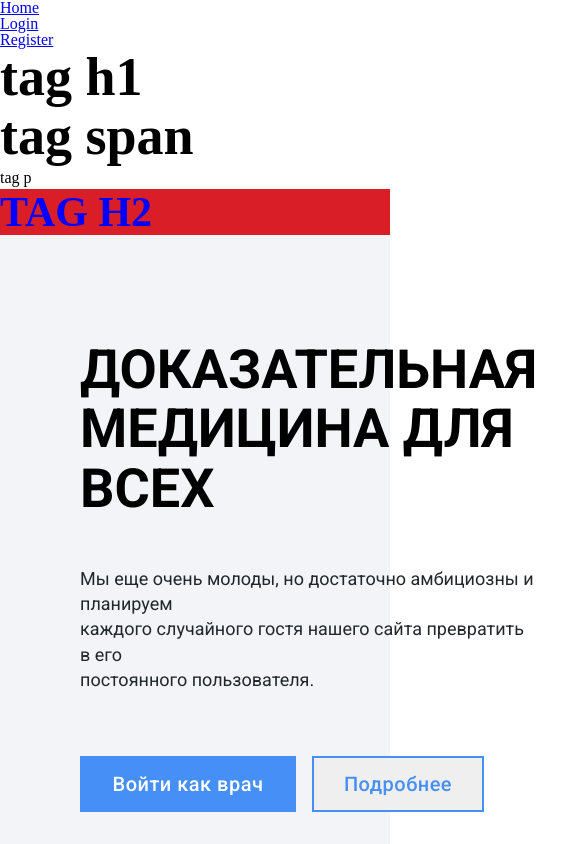
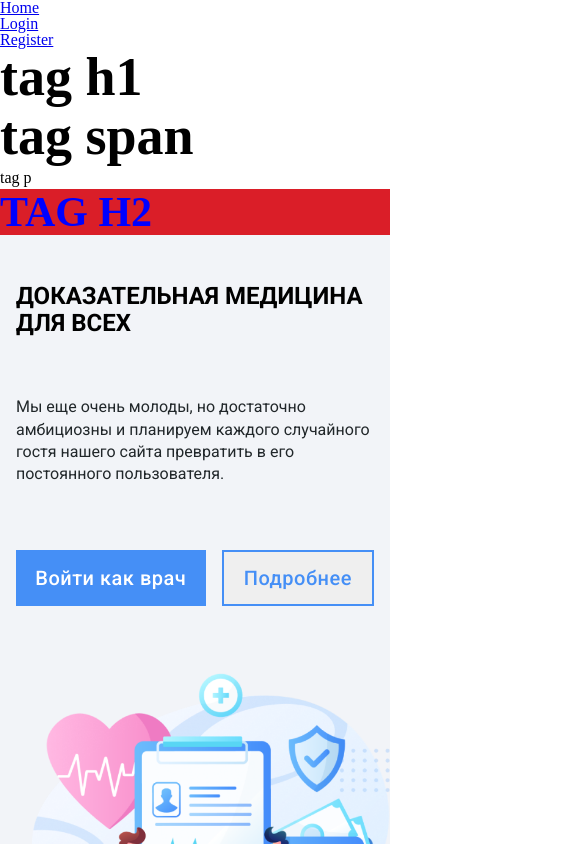
Before and after one commit to Zama21/trafalgar, a React (Vite) app: page /trafalgar/ in a window 390 px wide. Shown: the top 844 px of the page, 585 px wide, since content can reach past the window. Built offline with nearby package versions, Linux system fonts and the light colour scheme.

Commit message:
Обновил верстку и добавил в темы собственные шрифты для адаптива пофиксил ошибку в консоли касательно батон
# Conflicts:
#	src/pages/Home/Section4.tsx

```diff
--- a/src/components/Button.tsx
+++ b/src/components/Button.tsx
@@ -22,6 +22,12 @@ const baseStyles = css`
   justify-content: center;
   text-align: center;
   letter-spacing: 0.5px;
+
+  @media (max-width: 360px) {
+    height: 40px;
+    font-size: 18px;
+    padding: 8px 12px 8px 12px;
+  }
 `;
 
 const primaryStyles = css`
@@ -35,9 +41,9 @@ const secondaryStyles = css`
   border: 2px solid #458ff6;
 `;
 
-const StyledButton = styled.button<ButtonProps>`
+const StyledButton = styled.button<{ $primary?: boolean; height?: string; width?: string; customStyles?: string }>`
   ${baseStyles}
-  ${(props) => (props.primary ? primaryStyles : secondaryStyles)}
+  ${(props) => (props.$primary ? primaryStyles : secondaryStyles)}
     ${(props) =>
     props.height &&
     css`
@@ -57,7 +63,7 @@ const StyledButton = styled.button<ButtonProps>`
 
 const Button: React.FC<ButtonProps> = ({ children, primary, height, width, customStyles }) => {
   return (
-    <StyledButton primary={primary} height={height} width={width} customStyles={customStyles}>
+    <StyledButton $primary={primary} height={height} width={width} customStyles={customStyles}>
       {children}
     </StyledButton>
   );
--- a/src/pages/Home/Section1.tsx
+++ b/src/pages/Home/Section1.tsx
@@ -1,67 +1,6 @@
 import React from 'react';
 import styled from 'styled-components';
 import Button from '../../components/Button.tsx';
-
-const MainContainer = styled.div`
-  width: 100vw;
-  background-color: ${({ theme }) => theme.colors.coolGray10};
-`;
-
-const Container = styled.div`
-  margin: 0 auto;
-  display: flex;
-  flex-direction: row;
-  column-gap: 80px;
-  max-width: 1440px;
-  height: 681px;
-`;
-
-const SectionLeft = styled.section`
-  margin-left: ${({ theme }) => theme.spacing(10)};
-  margin-top: ${({ theme }) => theme.spacing(10)};
-  margin-bottom: ${({ theme }) => theme.spacing(10)};
-  display: flex;
-  flex-direction: column;
-  justify-content: center;
-`;
-
-const SectionRight = styled.section`
-  margin-top: ${({ theme }) => theme.spacing(11)};
-  margin-right: ${({ theme }) => theme.spacing(11.85)};
-  margin-bottom: ${({ theme }) => theme.spacing(11)};
-  display: flex;
-  align-items: center;
-  justify-content: center;
-`;
-
-const Title = styled.h1`
-  ${({ theme }) => theme.typography.h1};
-  font-family: ${({ theme }) => theme.fonts.primary};
-`;
-
-const Text = styled.p`
-  ${({ theme }) => theme.typography.bodyL};
-  color: ${({ theme }) => theme.colors.coolGray90};
-  margin-bottom: ${({ theme }) => theme.spacing(8)};
-  font-family: ${({ theme }) => theme.fonts.primary};
-`;
-
-const Img = styled.img`
-  width: 585.23px;
-  height: 505px;
-`;
-
-const SectionButton = styled.div`
-  display: flex;
-  flex-direction: row;
-  gap: ${({ theme }) => theme.spacing(2)};
-`;
-
-const SectionText = styled.div`
-  display: flex;
-  flex-direction: column;
-  gap: ${({ theme }) => theme.spacing(6)};
-`;
 
 const Section1: React.FC = () => {
   return (
@@ -71,9 +10,8 @@ const Section1: React.FC = () => {
           <SectionText>
             <Title>ДОКАЗАТЕЛЬНАЯ МЕДИЦИНА ДЛЯ ВСЕХ</Title>
             <Text>
-              Мы еще очень молоды, но достаточно амбициозны и планируем <br /> каждого случайного гостя нашего сайта
-              превратить в его
-              <br /> постоянного пользователя.
+              Мы еще очень молоды, но достаточно амбициозны и планируем каждого случайного гостя нашего сайта превратить
+              в его постоянного пользователя.
             </Text>
           </SectionText>
           <SectionButton>
@@ -93,4 +31,217 @@ const Section1: React.FC = () => {
   );
 };
 
+const MainContainer = styled.div`
+  width: 100vw;
+  background-color: ${({ theme }) => theme.colors.coolGray10};
+  display: flex;
+  justify-content: center;
+  align-items: center;
+  padding: 80px;
+
+  @media (max-width: 3240px) {
+    width: 100%;
+  }
+
+  @media (max-width: 1920px) {
+    width: 100%;
+  }
+
+  @media (max-width: 1440px) {
+    padding: 80px;
+    max-width: 1440px;
+  }
+
+  @media (max-width: 1024px) {
+    width: 100%;
+  }
+
+  @media (max-width: 768px) {
+    padding: 48px 16px 64px 16px;
+    width: 100%;
+  }
+
+  @media (max-width: 360px) {
+    padding: 48px 16px 64px 16px;
+    max-width: 393px;
+  }
+`;
+
+const Container = styled.div`
+  margin: 0 auto;
+  display: flex;
+  flex-direction: row;
+  column-gap: 80px;
+  max-width: 1440px;
+  height: 681px;
+
+  @media (max-width: 3240px) {
+    max-width: 1440px;
+  }
+
+  @media (max-width: 1920px) {
+    max-width: 1440px;
+  }
+
+  @media (max-width: 1440px) {
+    max-width: 1440px;
+  }
+
+  @media (max-width: 1024px) {
+    width: 100%;
+    flex-direction: column;
+    gap: 32px;
+  }
+
+  @media (max-width: 768px) {
+    max-width: 710px;
+    flex-direction: column;
+    gap: 32px;
+  }
+
+  @media (max-width: 360px) {
+    max-width: 360px;
+    flex-direction: column;
+    gap: 32px;
+  }
+`;
+
+const SectionLeft = styled.section`
+  display: flex;
+  flex-direction: column;
+  justify-content: center;
+`;
+
+const SectionRight = styled.section`
+  display: flex;
+  align-items: center;
+  justify-content: center;
+  width: 100%;
+  height: 100%;
+
+  @media (max-width: 1440px) {
+    width: 100%;
+    height: 100%;
+  }
+
+  @media (max-width: 1024px) {
+    margin-top: 10px;
+  }
+
+  @media (max-width: 768px) {
+    margin: 32px 16px 64px;
+  }
+
+  @media (max-width: 360px) {
+    margin: 32px 16px 64px;
+  }
+`;
+
+const Title = styled.h1`
+  ${({ theme }) => theme.typography.h1};
+  font-family: ${({ theme }) => theme.fonts.primary};
+
+  @media (max-width: 3240px) {
+    ${({ theme }) => theme.typography.h1};
+  }
+
+  @media (max-width: 1920px) {
+    ${({ theme }) => theme.typography.h1};
+  }
+
+  @media (max-width: 1440px) {
+    ${({ theme }) => theme.typography.h1};
+  }
+
+  @media (max-width: 1024px) {
+    ${({ theme }) => theme.typography.h3};
+  }
+
+  @media (max-width: 768px) {
+    ${({ theme }) => theme.typography.h4};
+  }
+
+  @media (max-width: 360px) {
+    ${({ theme }) => theme.typography.h4};
+  }
+`;
+
+const Text = styled.p`
+  ${({ theme }) => theme.typography.bodyL};
+  color: ${({ theme }) => theme.colors.coolGray90};
+  margin-bottom: ${({ theme }) => theme.spacing(8)};
+  font-family: ${({ theme }) => theme.fonts.primary};
+
+  @media (max-width: 3240px) {
+    ${({ theme }) => theme.typography.customXXL};
+  }
+
+  @media (max-width: 1920px) {
+    ${({ theme }) => theme.typography.customTextXL};
+  }
+
+  @media (max-width: 1440px) {
+    ${({ theme }) => theme.typography.bodyL};
+  }
+
+  @media (max-width: 1024px) {
+    ${({ theme }) => theme.typography.bodyM};
+  }
+
+  @media (max-width: 768px) {
+    ${({ theme }) => theme.typography.bodyM};
+  }
+
+  @media (max-width: 360px) {
+    ${({ theme }) => theme.typography.bodyM};
+  }
+`;
+
+const Img = styled.img`
+  width: 100%;
+  max-height: 505px;
+  object-fit: contain;
+
+  @media (max-width: 3240px) {
+    max-width: 100%;
+  }
+
+  @media (max-width: 1920px) {
+    max-width: 100%;
+  }
+
+  @media (max-width: 1440px) {
+    max-width: 100%;
+  }
+
+  @media (max-width: 1024px) {
+    max-width: 500px;
+  }
+
+  @media (max-width: 768px) {
+    max-width: 500px;
+  }
+
+  @media (max-width: 360px) {
+    max-width: 100%;
+  }
+`;
+
+const SectionButton = styled.div`
+  display: flex;
+  flex-direction: row;
+  gap: ${({ theme }) => theme.spacing(2)};
+`;
+
+const SectionText = styled.div`
+  display: flex;
+  flex-direction: column;
+  gap: 60px;
+
+  @media (max-width: 360px) {
+    font-size: ${({ theme }) => theme.typography.bodyM};
+    gap: 48px;
+  }
+`;
+
 export default Section1;
--- a/src/theme.ts
+++ b/src/theme.ts
@@ -1,5 +1,4 @@
 import { css } from 'styled-components';
-
 
 interface Colors {
   Primary90: string;
@@ -40,6 +39,8 @@ export interface TypographyCustom {
   bodyS: ReturnType<typeof css>;
   bodyXS: ReturnType<typeof css>;
   bodyXXS: ReturnType<typeof css>;
+  customXXL: ReturnType<typeof css>;
+  customTextXL: ReturnType<typeof css>;
   caption: ReturnType<typeof css>;
   buttonL: ReturnType<typeof css>;
   buttonM: ReturnType<typeof css>;
@@ -119,6 +120,17 @@ export const theme: Theme = {
       line-height: 110%;
       letter-spacing: 0px;
     `,
+    customXXL: css`
+      font-weight: 400;
+      font-size: 25px;
+      line-height: 110%;
+      letter-spacing: 0px;
+    `,
+    customTextXL: css`
+      font-weight: 400;
+      font-size: 19px;
+      line-height: 25.2px;
+    `,
     subtitleS: css`
       font-weight: 500;
       font-size: 14px;
```
